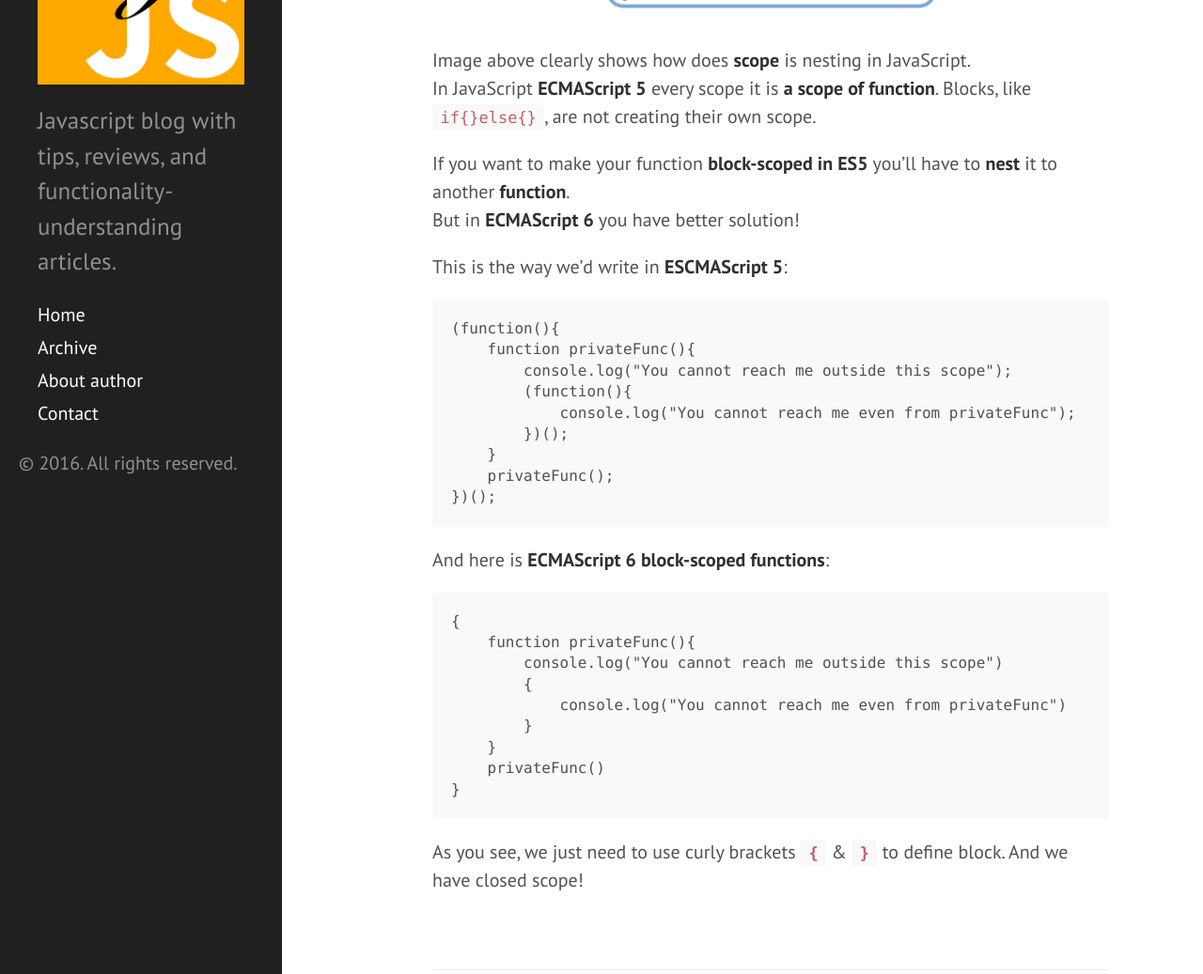
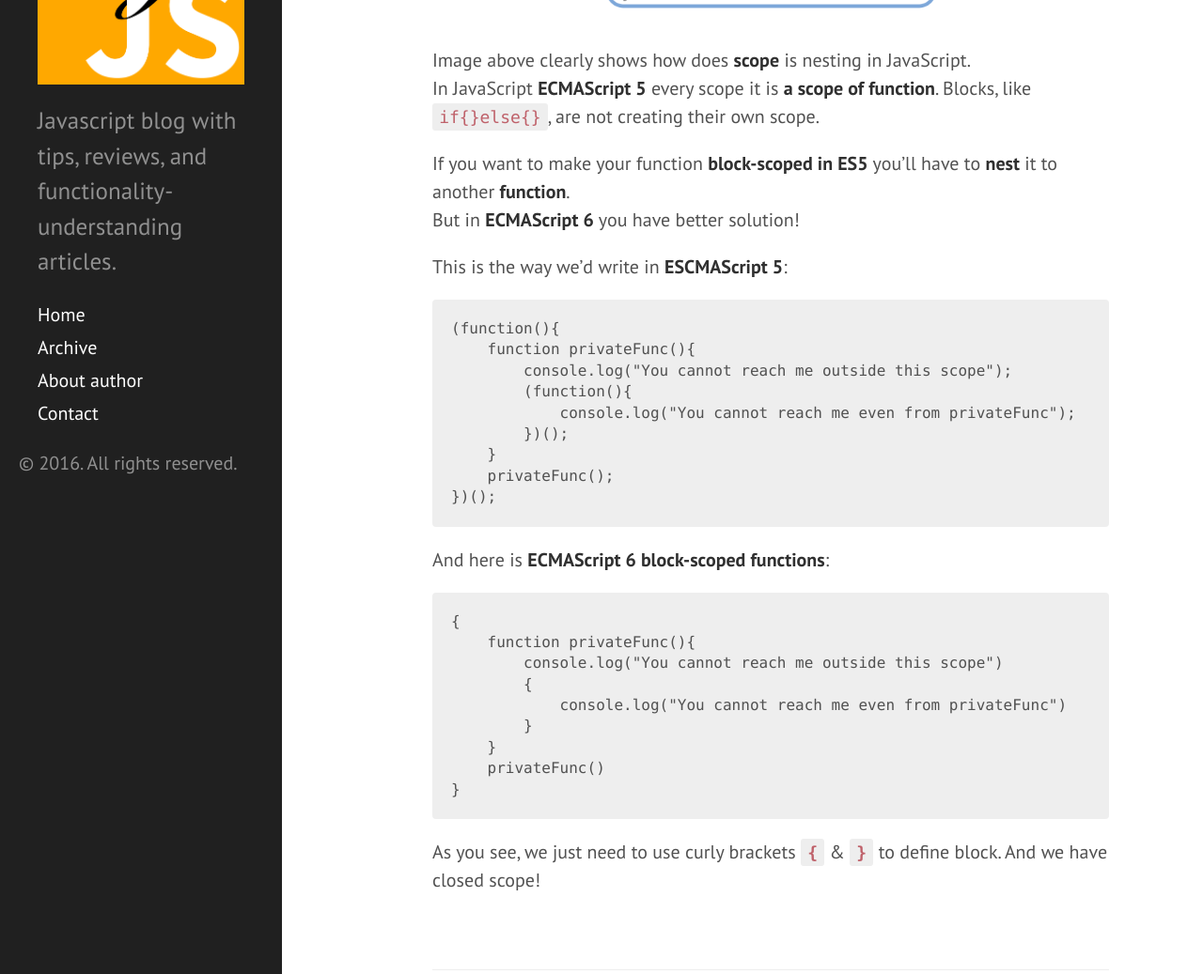
Before and after one commit to blogjs/blogjs.github.io, a Jekyll site: the page built from _posts/2016-06-12-es6-block-scoped-functions.markdown, in a window 1280 px wide and 1400 px high, scrolled down 343 px. Shown: the part 150-1187 px from the top of the window at 94% size. Built offline with Jekyll 4.4.1, drawn with Linux system fonts in a browser that asks for light colours; comment, search, counter and statistics services are not loaded.

Commit message:
code background and font

```diff
--- a/public/css/poole.css
+++ b/public/css/poole.css
@@ -153,10 +153,10 @@ pre {
   font-family: Menlo, Monaco, "Courier New", monospace;
 }
 code {
-  padding: .25em .5em;
-  font-size: 85%;
+  padding: .2em .4em;
+  font-size: 90%;
   color: #bf616a;
-  background-color: #f9f9f9;
+  background-color: #eee;
   border-radius: 3px;
 }
 pre {
@@ -170,7 +170,7 @@ pre {
   white-space: pre-wrap;
   word-break: break-all;
   word-wrap: break-word;
-  background-color: #f9f9f9;
+  background-color: #eee;
 }
 pre code {
   padding: 0;
```
